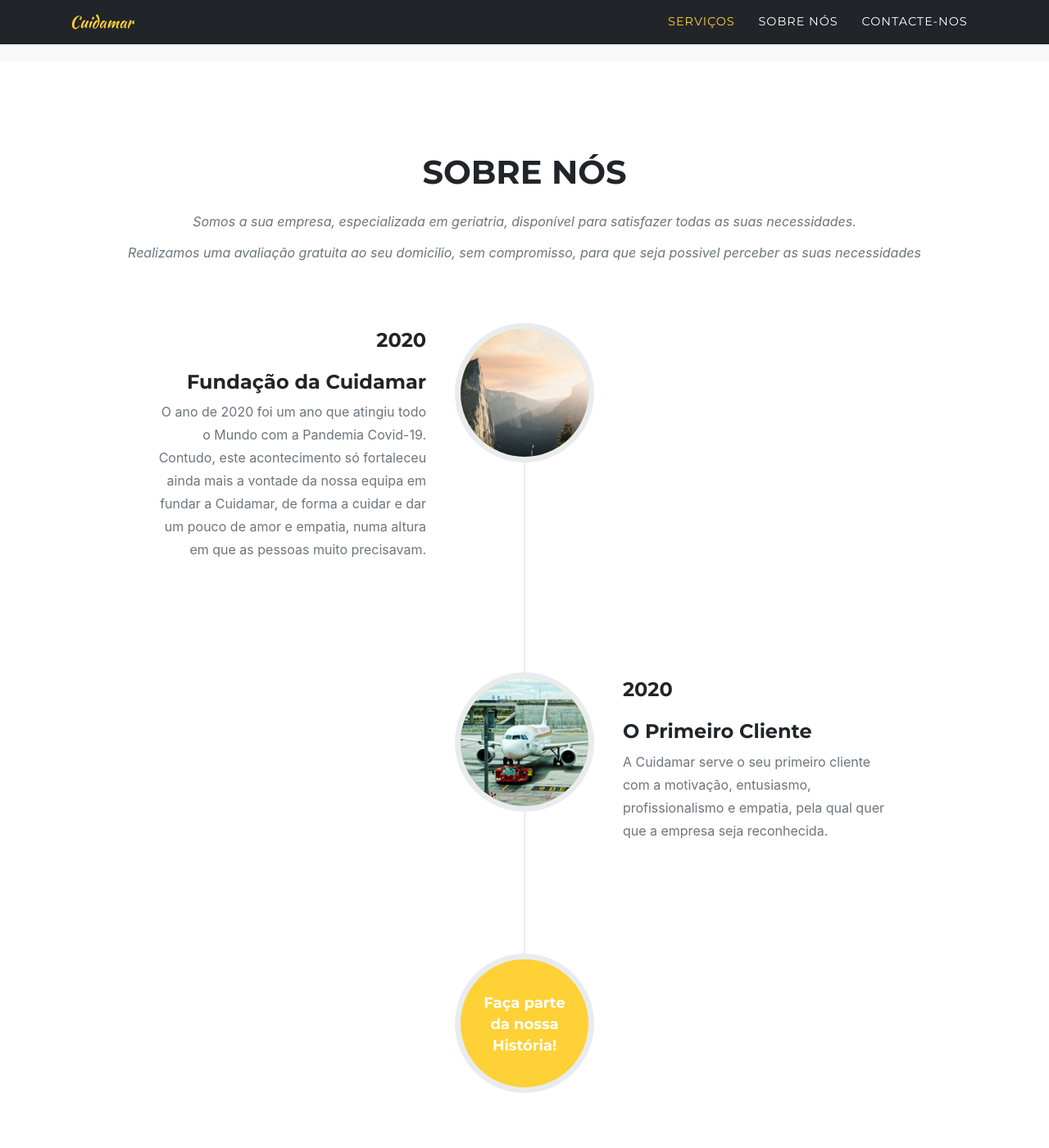
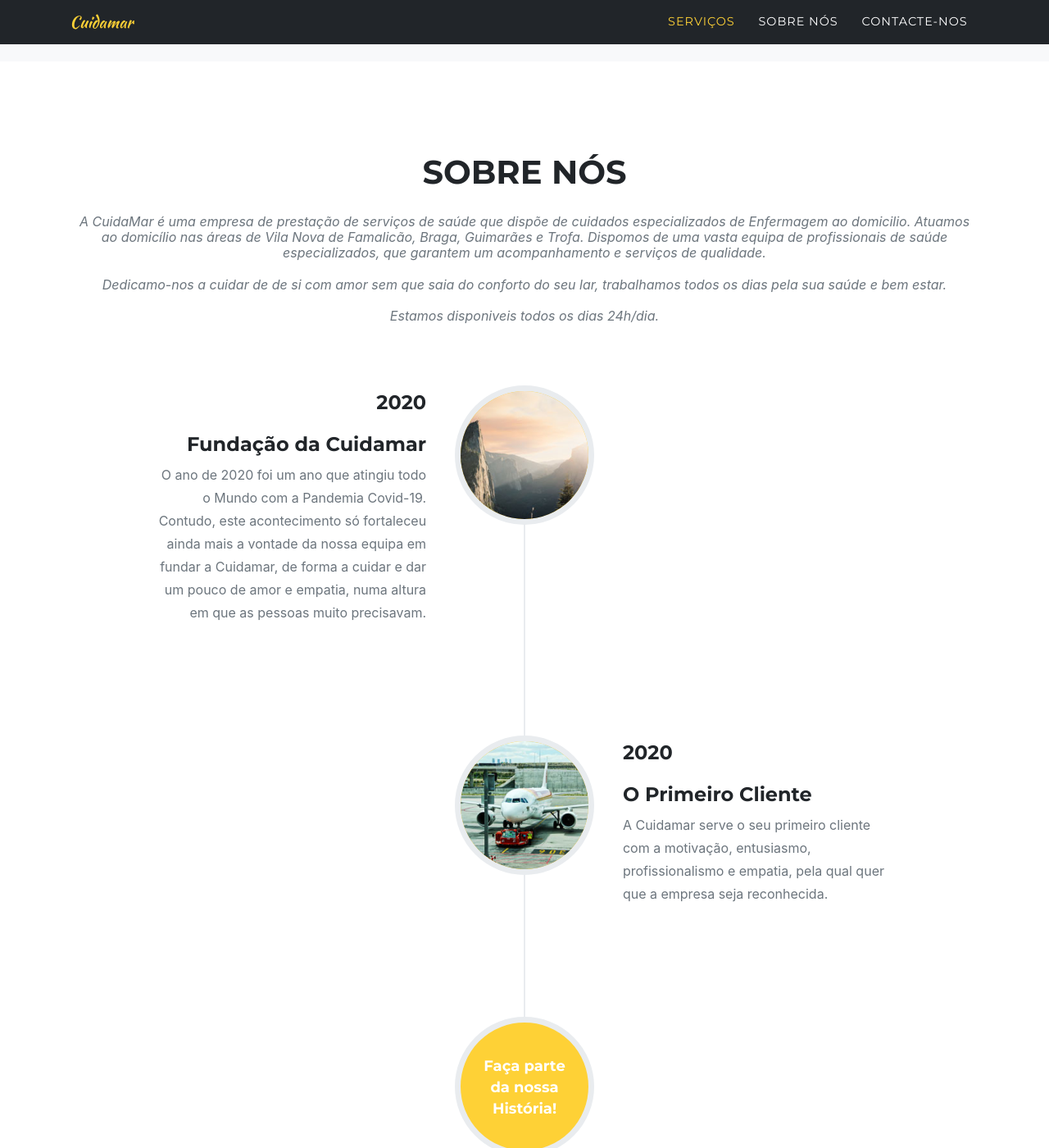
Before and after one commit to Cuidamar/cuidamar.github.io, a Jekyll site: the page built from index.md, in a window 1280 px wide and 1400 px high, scrolled down 2157 px. Shown: the whole window at 82% size. Built offline with Jekyll 4.4.1, drawn with Linux system fonts in a browser that asks for light colours; some web fonts are replaced; some of the changed text lies outside the part shown.

Commit message:
Modyifying site text

```diff
--- a/_data/sitetext.yml
+++ b/_data/sitetext.yml
@@ -15,8 +15,11 @@ A nossa equipa é composta por profissionais de saúde que gostam de cuidar, sem
 
 timeline:
     title: "Sobre Nós"
-    text: "Somos a sua empresa, especializada em geriatria, disponível para satisfazer todas as suas necessidades.
-    <br><br>Realizamos uma avaliação gratuita ao seu domicilio, sem compromisso, para que seja possivel perceber as suas necessidades"
+    text: "A CuidaMar é uma empresa de prestação de serviços de saúde que dispõe de cuidados especializados de Enfermagem ao domicilio.
+          Atuamos ao domicílio nas áreas de Vila Nova de Famalicão, Braga, Guimarães e Trofa. Dispomos de uma vasta equipa de profissionais de saúde especializados,
+            que garantem um acompanhamento e serviços de qualidade.
+          <br><br>Dedicamo-nos a cuidar de de si com amor sem que saia do conforto do seu lar, trabalhamos todos os dias pela sua saúde e bem estar.
+          <br><br>Estamos disponiveis todos os dias 24h/dia."
     section: timeline
     events:
       - title: "Fundação da Cuidamar"
@@ -43,7 +46,15 @@ about:
 
 contact:
     title: "Contacte-nos"
-    text: "Lorem ipsum or call 123456789"
+    text: '<p style="color:#DCDCDC">Estamos ao seu dispôr sempre que necessitar. Contacto: 917694378<br>
+          Envie-nos um email para esclarecer todas as suas dúvidas e pedir um orçamento!<br><br>
+          <b>Áreas Geográficas de Atuação:</b><br>
+            - Vila Nova de Famalicão<br>
+            - Barcelos<br>
+            - Trofa<br>
+            - Braga<br>
+            - Guimarães<br>
+            - Para outras áreas faremos uma análise após contacto.</p>'
     section: contact
 
 footer:
```
